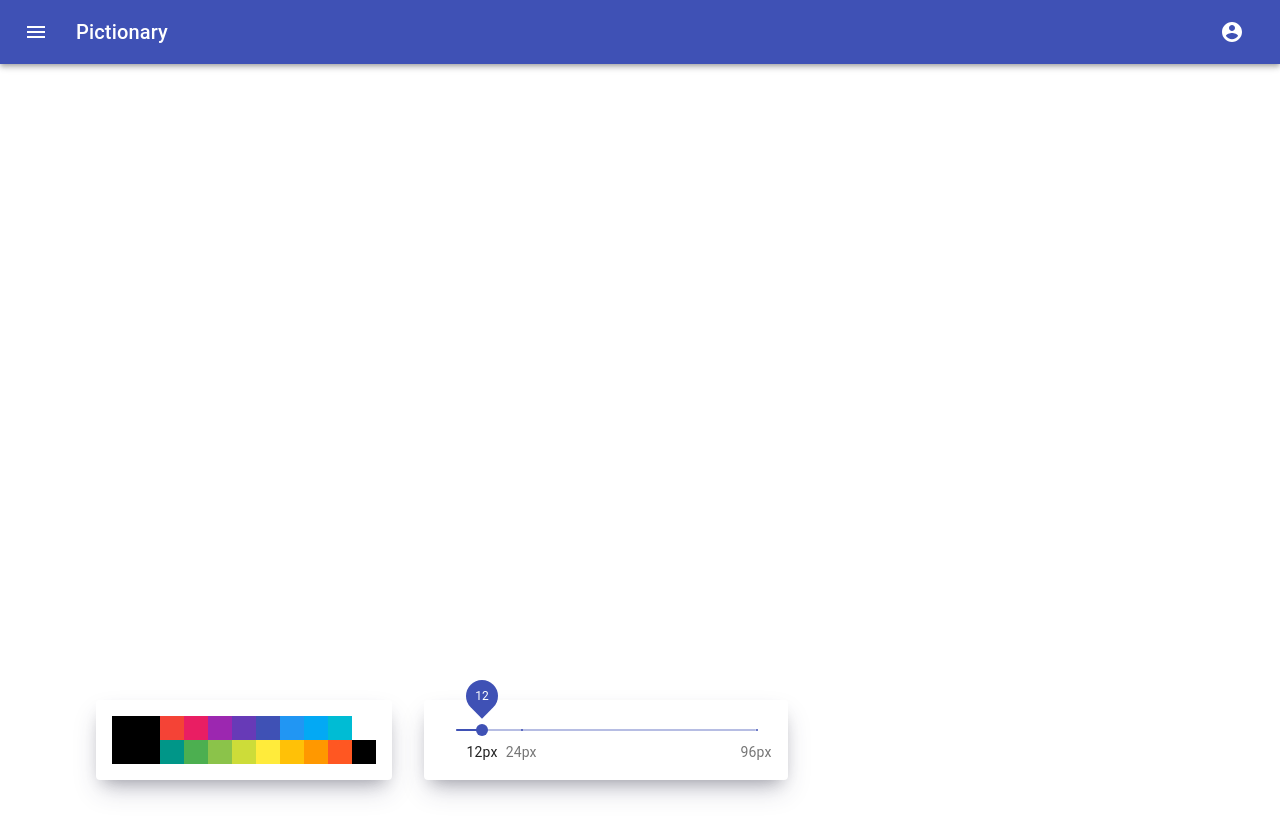
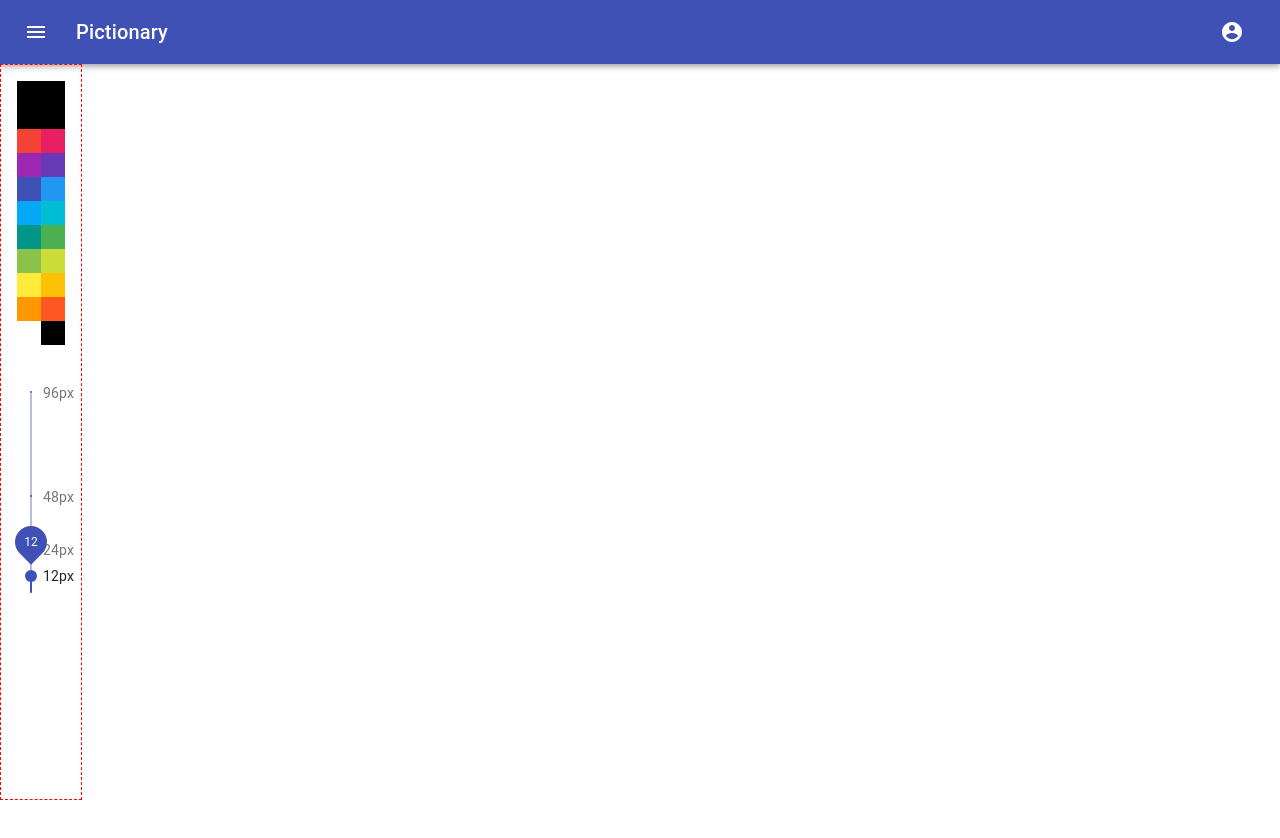
Before and after one commit to nostam/pictionary-client, a React (Create React App) app: page / in a window 1280 px wide. Shown: the top 838 px of the page. After the commit the page ends 800 px from the top, so only its background shows below. Built offline with nearby package versions, Linux system fonts and the light colour scheme; no server answers.

Commit message:
change drawing tools in vertical form

```diff
--- a/src/components/Whiteboard.tsx
+++ b/src/components/Whiteboard.tsx
@@ -1,5 +1,6 @@
 import React, { useRef, useState, useCallback, useEffect } from "react";
 import io from "socket.io-client";
+import Container from "@material-ui/core/Container";
 import "../styles/Whiteboard.scss";
 import Slider from "@material-ui/core/Slider";
 
@@ -22,6 +23,10 @@ const marks = [
     label: "24px",
   },
   {
+    value: 48,
+    label: "48px",
+  },
+  {
     value: 96,
     label: "96px",
   },
@@ -36,7 +41,6 @@ const colors: IColor[] = [
   { value: "#2196f3", label: "Blue" },
   { value: "#03a9f4", label: "Light Blue" },
   { value: "#00bcd4", label: "Cyan" },
-  { value: "#fff", label: "White" },
   { value: "#009688", label: "Teal" },
   { value: "#4caf50", label: "Green" },
   { value: "#8bc34a", label: "Light Green" },
@@ -45,6 +49,7 @@ const colors: IColor[] = [
   { value: "#ffc107", label: "Amber" },
   { value: "#ff9800", label: "Orange" },
   { value: "#ff5722", label: "Deep Orange" },
+  { value: "#fff", label: "White" },
   { value: "#000", label: "Black" },
 ];
 
@@ -53,7 +58,7 @@ function valuetext(value: number) {
 }
 
 function Whiteboard() {
-  const width = window.innerWidth;
+  const width = window.innerWidth - 48;
   const height = window.innerHeight - 164; // navbar height + drawing tools
   const [isDrawing, setIsDrawing] = useState<boolean>(false);
   const [mouseCoordinates, setMouseCoordinates] = useState<
@@ -107,7 +112,7 @@ function Whiteboard() {
     contextRef.current!.closePath();
     setIsDrawing(false);
     const dataURL = canvasRef.current!.toDataURL("image/webp", 0.75); // firefox does not support
-    setTimeout(() => socket.emit("canvasData", dataURL), 500);
+    setTimeout(() => socket.emit("canvasData", dataURL), 100);
   }
   function draw(e: MouseEvent) {
     if (!isDrawing) return;
@@ -119,15 +124,7 @@ function Whiteboard() {
   return (
     <>
       <div id="whiteboard">
-        <canvas
-          id="canvas"
-          ref={canvasRef}
-          onMouseDown={(e) => startDrawing(e.nativeEvent)}
-          onMouseUp={(e) => finishDrawing(e.nativeEvent)}
-          onMouseMove={(e) => draw(e.nativeEvent)}
-        />
-      </div>
-      <div id="drawingTools">
+        <Container fixed id="drawingTools">
           <div id="colorPalettes">
             <div id="currentColor" style={{ backgroundColor: color }}></div>
             <div id="palettes">
@@ -151,12 +148,20 @@ function Whiteboard() {
               marks={marks}
               min={4}
               max={96}
-            onChangeCommitted={(e, value) => {
-              console.log(typeof value === "number");
+              orientation="vertical"
+              onChange={(e, value) => {
                 if (typeof value === "number") setStroke(value);
               }}
             />
           </div>
+        </Container>
+        <canvas
+          id="canvas"
+          ref={canvasRef}
+          onMouseDown={(e) => startDrawing(e.nativeEvent)}
+          onMouseUp={(e) => finishDrawing(e.nativeEvent)}
+          onMouseMove={(e) => draw(e.nativeEvent)}
+        />
       </div>
     </>
   );
--- a/src/styles/Whiteboard.scss
+++ b/src/styles/Whiteboard.scss
@@ -1,42 +1,40 @@
 #whiteboard {
   overflow: hidden;
   height: calc(100vh - 64px);
+  display: flex;
+  flex-direction: row;
 }
 #drawingTools {
   z-index: 10;
-  height: 48px;
-  bottom: 100px;
-  position: relative;
+  padding: 0;
+  height: 100%;
   display: flex;
-  flex-direction: row;
+  flex-direction: column;
   justify-content: flex-start;
-  padding-left: 4rem;
-  padding-right: 4rem;
+  border: 1px dashed red;
 }
 #colorPalettes,
 #brush {
   z-index: 10;
-  margin-left: 2rem;
   display: flex;
-  flex-direction: row;
-  box-shadow: 0 13px 27px -5px rgba(50, 50, 93, 0.25),
-    0 8px 16px -8px rgba(0, 0, 0, 0.3);
-  border-radius: 4px;
+  flex-direction: column;
+  // box-shadow: 0 13px 27px -5px rgba(50, 50, 93, 0.25),
+  //   0 8px 16px -8px rgba(0, 0, 0, 0.3);
+  // border-radius: 4px;
 }
 #brush {
-  padding: 1rem 2rem 4rem;
-  width: 300px;
+  padding: 2rem 1rem 1rem;
+  width: 48px;
+  height: 200px;
 }
 #colorPalettes {
   padding: 1rem;
-  width: 264px;
-  height: 100%;
+  width: 48px;
 
   #currentColor {
     width: 48px;
     height: 48px;
     display: flex;
-    flex: 1 0 auto;
   }
 
   #palettes {
```
Lines whose indentation alone changed are shown as unchanged.
